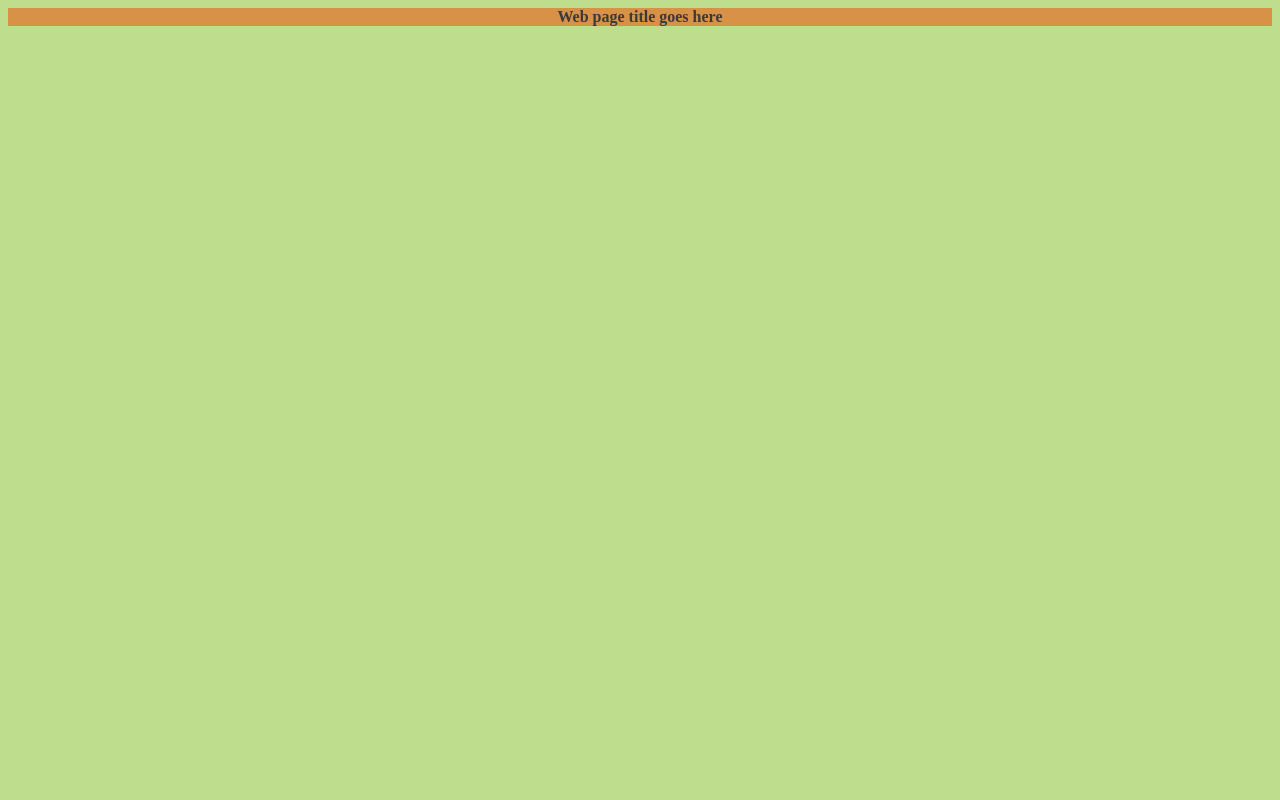
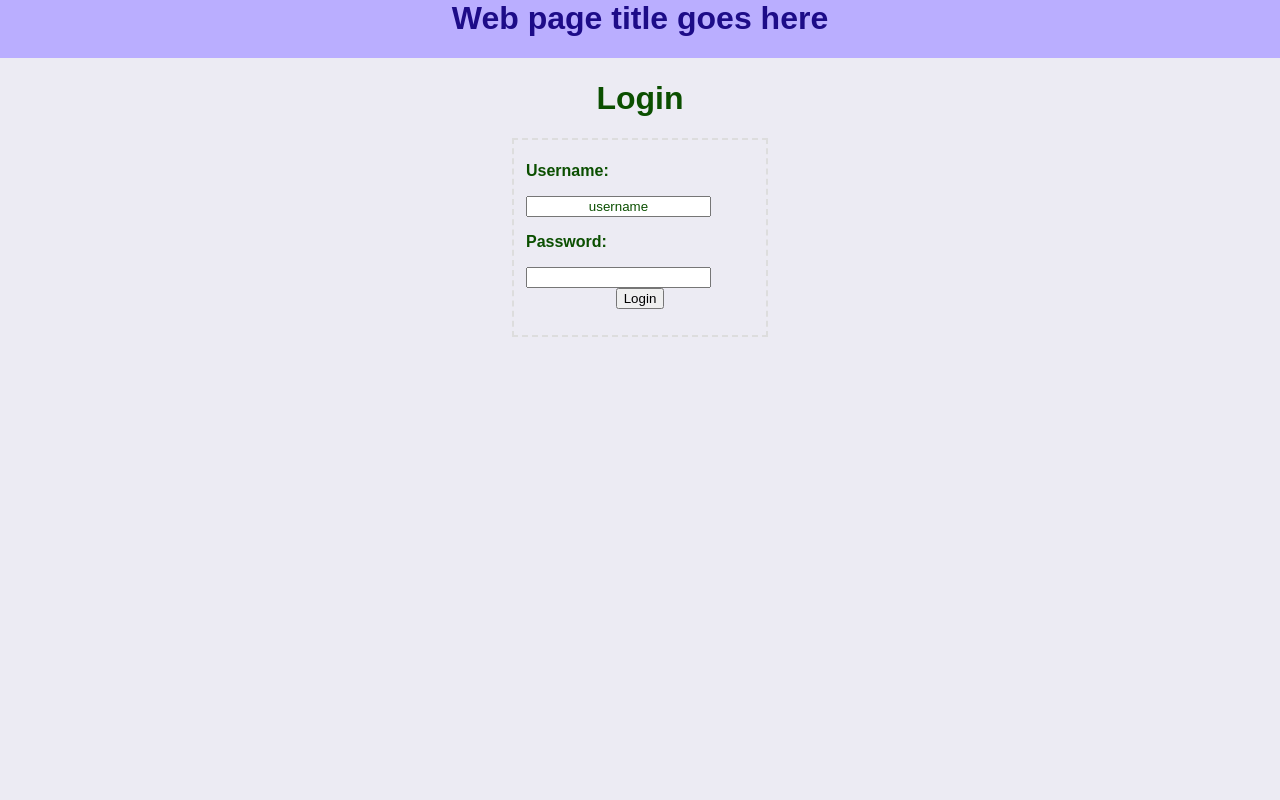
Before and after one commit to JJLionHeart/WebDevProject, a PHP site: page / in a window 1280 px wide. Run offline with PHP 8.4, Linux system fonts and the light colour scheme.

Commit message:
add initial stile to index.php

```diff
--- a/index.php
+++ b/index.php
@@ -4,10 +4,31 @@
 		<link rel="stylesheet" type="text/css" href="mystyle.css"/>
 	</head>
 	<body>
+		<div class="rootContainer">
 			<div class="header">
 				<span class="header">
-            <center> Web page title goes here </center>
+
+						<h1> Web page title goes here</h1>
 			     </span>
+			</div>
+			<div class="login">
+				<center><h1>Login</h1></center>
+				<fieldset>
+					<form>
+						<p>
+							<b>Username: </b>
+						</p>
+						<input type="text" value="username" class="loginUser"/>
+						<p>
+							<b>Password:</b>
+						</p>
+						<input type="password" class="loginPassword"/>
+						<center>
+							<input type="submit" value="Login"/>
+						</center>
+					</form>
+				</fieldset>
+			</div>
 		</div>
 	</body>
 </html>
--- a/mystyle.css
+++ b/mystyle.css
@@ -1,12 +1,13 @@
 body {
-    background-color: #BEDE8D;
-    color: #3A393E;
+    background-color: #ECEBF3;
+    color: #0B0242;
+    font-family: Sans-Serif;
 }
 
 fieldset{
     border: 2px dashed #dddddd;
-    margin: 20px;
-    padding: 20px;
+    margin: 0px auto;
+
 }
 
 a:link, a:visited {
@@ -17,12 +18,22 @@ a:hover, a:active {
     color: #8A76B9;
 }
 
+div.rootContainer {
+	width: 100%;
+	height: 100%;
+	position: absolute;
+    top: 0px;
+    left: 0px;
+}
+
 div.header {
-    background: #D89248;
-    color: #3A393E;
+    background: #BAAEFF;
+    color: #1D0C88;
     font-weight: bold;
     display:table;
     width: 100%;
+    margin: 0px auto;
+    text-align: center;
 }
 
 div.register {
@@ -31,7 +42,8 @@ div.register {
 
 div.login {
     width: 20%;
-    margin: 0 auto;
+    margin: 0px auto;
+    color: #0B4F00;
 }
 
 span.header {
@@ -44,7 +56,7 @@ ul#menu{
     list-style: none;
     margin: 0;
     padding: 0;
-    background-color: ##BEDE8D;
+    background-color: #BEDE8D;
 }
 ul#menu li{
     float: left;
@@ -64,3 +76,8 @@ ul#menu li:hover, ul#menu li.selected{
     color: white;
     cursor: pointer;
 }
+
+input[type="text"].loginUser, input[type="password"].loginPassword{
+	text-align: center;
+	color: #0B4F00;
+}
```
Also changed, not shown: 1 other file. Lines whose indentation alone changed are shown as unchanged.
